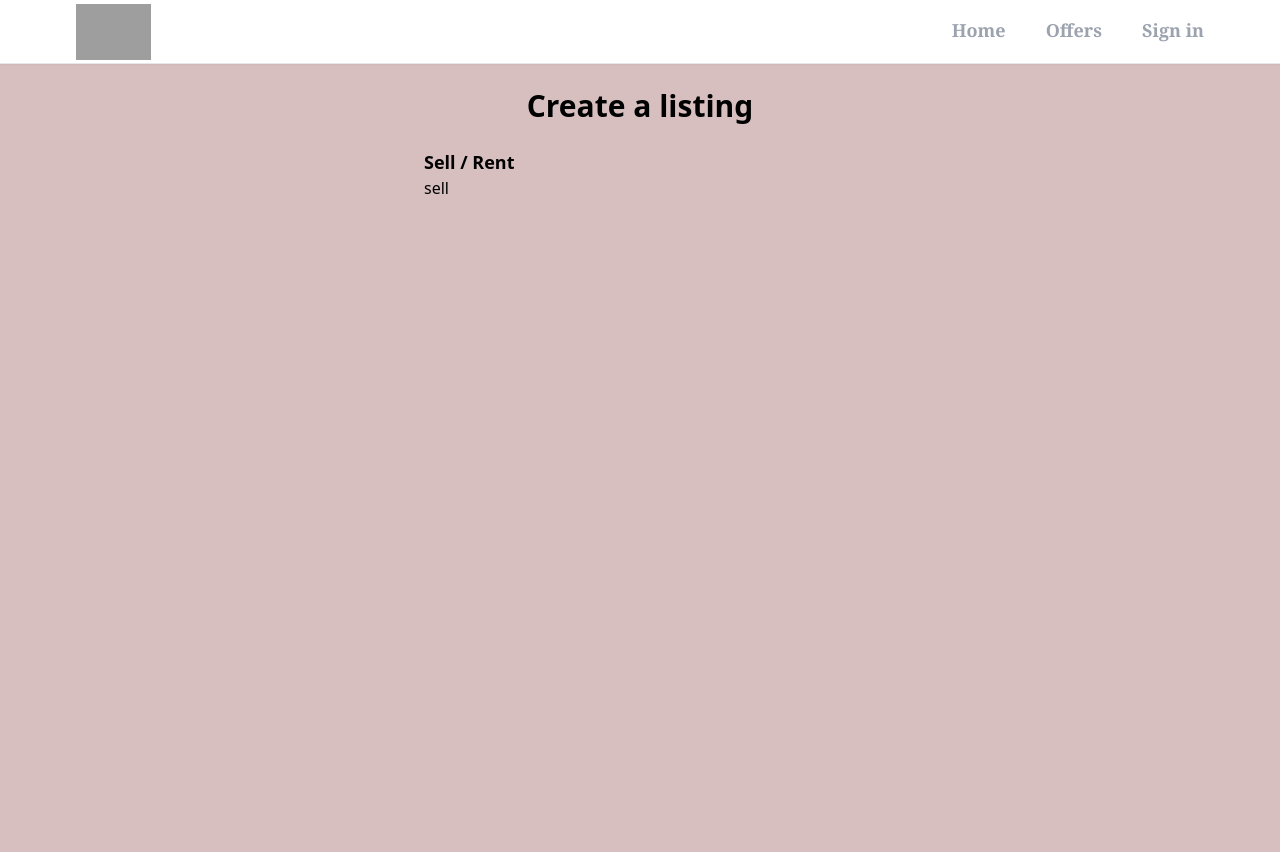
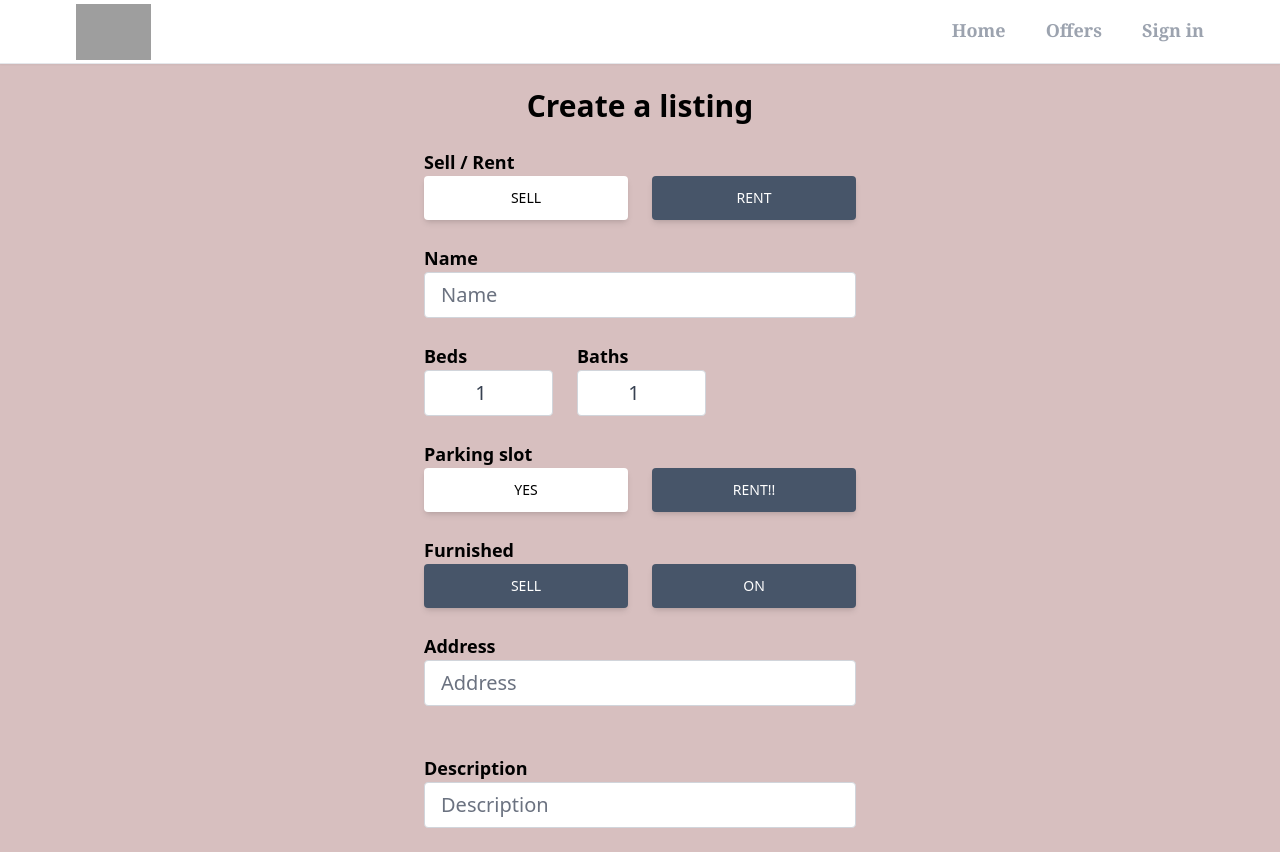
Before and after one commit to Galina-S/real-estate-project, a React (Create React App) app: page /create-listing in a window 1280 px wide. Before the commit the page ends 800 px from the top, so only its background shows below. Built offline with nearby package versions, Linux system fonts and the light colour scheme; no server answers; grey boxes are pictures that could not be loaded.

Commit message:
CreatListing.jsx

```diff
--- a/src/App.js
+++ b/src/App.js
@@ -10,7 +10,6 @@ import Header from "./components/Header";
 import { ToastContainer } from 'react-toastify';
 import 'react-toastify/dist/ReactToastify.css';
 import CreateListing from "./pages/CreateListing";
-
 
 
 function App() {
--- a/src/pages/CreateListing.jsx
+++ b/src/pages/CreateListing.jsx
@@ -1,7 +1,22 @@
 import React from 'react'
+import { useState } from 'react';
 
 export default function CreateListing() {
-    function onChange() {}
+    const [formData, setFormData] = useState({
+        type: "rent",
+        name: "",
+        bedrooms:1,
+        bathrooms:1,
+        parking: false,
+        furnished: false,
+        addess:"",
+        description:""
+
+    });
+    const {type, name, bedrooms, bathrooms, parking, furnished} = formData;  //destructure
+    function onChange() {
+
+    }
   return (
     <main className='max-w-md px-2 mx-auto'>
         <h1 className='text-3xl text-center mt-6 font-bold'>
@@ -9,12 +24,100 @@ export default function CreateListing() {
         </h1>
         <form action="">
             <p className='text-lg mt-6 font-semibold'>Sell / Rent</p>
-            <div>
+            <div className='flex'>
                 <button type = "button" id="type"
-                onClick= {onChange} className= "">
+                onClick= {onChange} className= {`mr-3 px-7 py-3 font-medium text-sm uppercase
+                shadow-md rounded hover:shadow-lg focus:shadow-lg active:shadow-lg transition duration-150 ease-in-out w-full
+                ${type==="rent"
+                    ? "bg-white text-black"
+                    : "bg-slate-600 text-white"}`}>
                     sell
                 </button>
+
+                <button type = "button" id="type"
+                onClick= {onChange} className= {`ml-3 px-7 py-3 font-medium text-sm uppercase
+                shadow-md rounded hover:shadow-lg focus:shadow-lg active:shadow-lg transition duration-150 ease-in-out w-full
+                ${type==="sale"
+                    ? "bg-white text-black"
+                    : "bg-slate-600 text-white"}`}>
+                    rent
+                </button>
             </div>
+            <p className='text-lg mt-6 font-semibold'>Name </p>
+            <input type="text" id='name' value={name} onChange={onChange} placeholder="Name" maxlength="32" minLength={10} required
+            className='w-full px-4 py-2 text-xl text-gray-700 bg-white border border-gray-300 rounded transition
+            duration-150 ease-in-out focus:text-gray-700
+            focus:bg-white focus:border-slate-600 mb-6'/>
+            <div className="flex space-x-6 mb-6">
+                <div className=''>
+                    <p className="text-lg font-semibold">Beds</p>
+                    <input type="number" id="bedrooms" value = {bedrooms}
+                    onChange={onChange} min ="1" max="50" required
+                    className="w-full px-4 py-2 text-xl text-gray-700 bg-white border
+                    border-gray-300 rounded transition duration-150 ease-in-out focus:text-gray-700
+                     focus:bg-white focus:border-slate-600 text-center" />
+                </div>
+                <div className=''>
+                    <p className="text-lg font-semibold">Baths</p>
+                    <input type="number" id="bathrooms" value = {bathrooms}
+                    onChange={onChange} min ="1" max="50" required
+                    className="w-full px-4 py-2 text-xl text-gray-700 bg-white border
+                    border-gray-300 rounded transition duration-150 ease-in-out focus:text-gray-700
+                     focus:bg-white focus:border-slate-600 text-center" />
+                </div>
+            </div>
+            <p className='text-lg font-semibold'>Parking slot</p>
+            <div className='flex'>
+                <button type = "button" id="parking" value={true}
+                onClick= {onChange} className= {`mr-3 px-7 py-3 font-medium text-sm uppercase
+                shadow-md rounded hover:shadow-lg focus:shadow-lg active:shadow-lg transition duration-150 ease-in-out w-full
+                ${!parking
+                    ? "bg-white text-black"
+                    : "bg-slate-600 text-white"}`}>
+                    Yes
+                </button>
+
+                <button type = "button" id="parking" value= {false}
+                onClick= {onChange} className= {`ml-3 px-7 py-3 font-medium text-sm uppercase
+                shadow-md rounded hover:shadow-lg focus:shadow-lg active:shadow-lg transition duration-150 ease-in-out w-full
+                ${parking
+                    ? "bg-white text-black"
+                    : "bg-slate-600 text-white"}`}>
+                    rent!!
+                </button>
+            </div>
+
+            <p className='text-lg mt-6 font-semibold'>Furnished</p>
+            <div className='flex'>
+                <button type = "button" id="furnished"
+                onClick= {onChange} className= {`mr-3 px-7 py-3 font-medium text-sm uppercase
+                shadow-md rounded hover:shadow-lg focus:shadow-lg active:shadow-lg transition duration-150 ease-in-out w-full
+                ${ !furnished==="rent"
+                    ? "bg-white text-black"
+                    : "bg-slate-600 text-white"}`}>
+                    sell
+                </button>
+
+                <button type = "button" id="type"
+                onClick= {onChange} className= {`ml-3 px-7 py-3 font-medium text-sm uppercase
+                shadow-md rounded hover:shadow-lg focus:shadow-lg active:shadow-lg transition duration-150 ease-in-out w-full
+                ${furnished==="sale"
+                    ? "bg-white text-black"
+                    : "bg-slate-600 text-white"}`}>
+                    on
+                </button>
+            </div>
+            <p className='text-lg mt-6 font-semibold'>Address </p>
+            <input type="text" id='name' value={name} onChange={onChange} placeholder="Address" maxlength="32" minLength={10} required
+            className='w-full px-4 py-2 text-xl text-gray-700 bg-white border border-gray-300 rounded transition
+            duration-150 ease-in-out focus:text-gray-700
+            focus:bg-white focus:border-slate-600 mb-6'/>
+
+            <p className='text-lg mt-6 font-semibold'>Description </p>
+            <input type="text" id='description' value={name} onChange={onChange} placeholder="Description" maxlength="32" minLength={10} required
+            className='w-full px-4 py-2 text-xl text-gray-700 bg-white border border-gray-300 rounded transition
+            duration-150 ease-in-out focus:text-gray-700
+            focus:bg-white focus:border-slate-600 mb-6'/>
         </form>
     </main>
   )
--- a/src/pages/Profile.jsx
+++ b/src/pages/Profile.jsx
@@ -87,7 +87,7 @@ function Profile() {
         text-sm font-medium rounded shadow-md hover:bg-blue-700 transition duration-150
         ease-in-out hover:shadow-lg active:bg-blue-800'>
           <Link to="/create-listing" className='flex justify-center items-center '>
-          <FaHome className='mr-2 text-3xl  rounded-full p-1'/>
+          <FaHome className='mr-2 text-3xl  rounded-full p-1 border-2'/>
           Sell or rent your home
           </Link>
 
```
